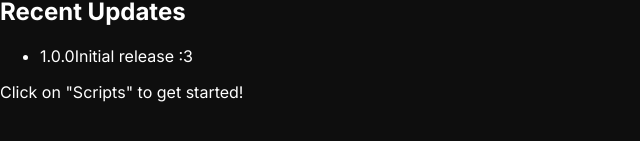
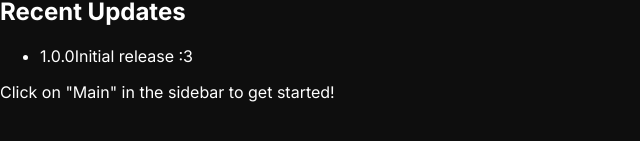
Before and after one commit to sillyconvicted/nocturnalui, a React (Vite) app: page / in a window 1280 px wide. Shown: the part 261-402 px from the top of the page, without its empty margins (0-640 px from the left). Built offline with nearby package versions, Linux system fonts and the light colour scheme; the HTML template or start-up script is replaced by a standard one.

Commit message:
fixed: wording on homepage

```diff
--- a/src/components/HomePage.jsx
+++ b/src/components/HomePage.jsx
@@ -25,7 +25,7 @@ export default function HomePage() {
         </div>
 
         <div className="action-hint">
-          <p>Click on "Scripts" to get started!</p>
+          <p>Click on "Main" in the sidebar to get started!</p>
         </div>
       </div>
     </div>
```
